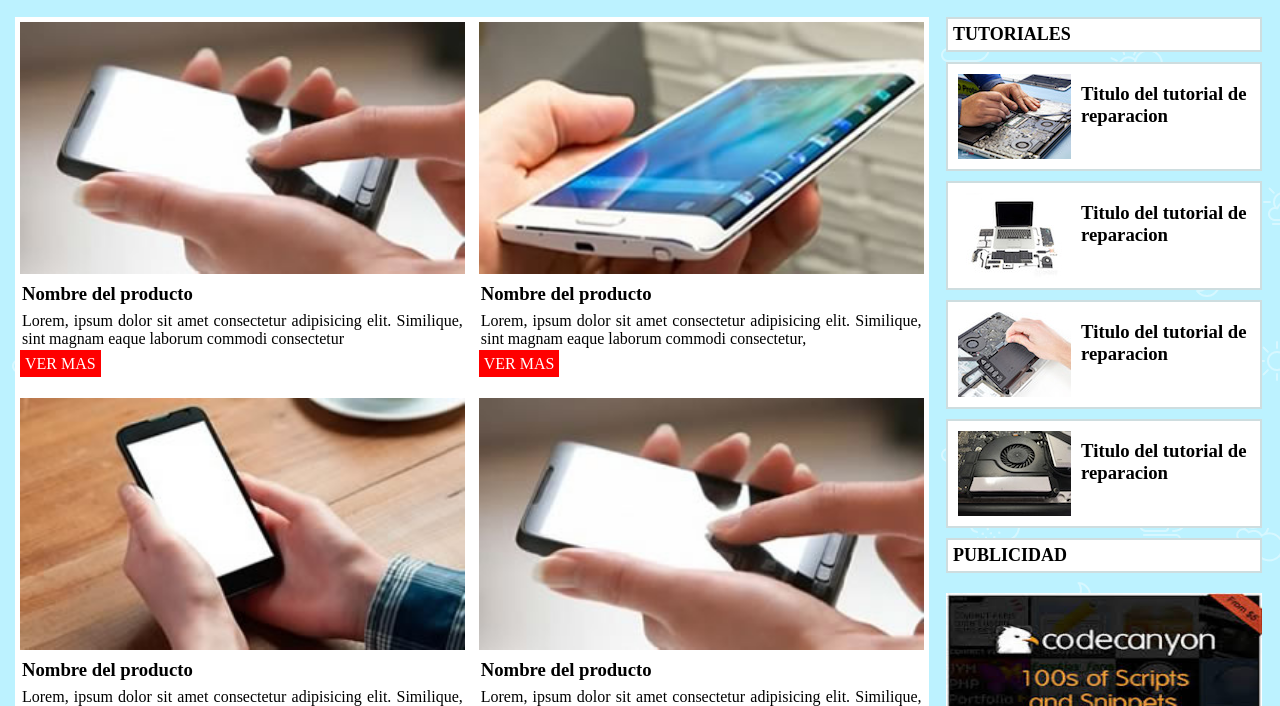
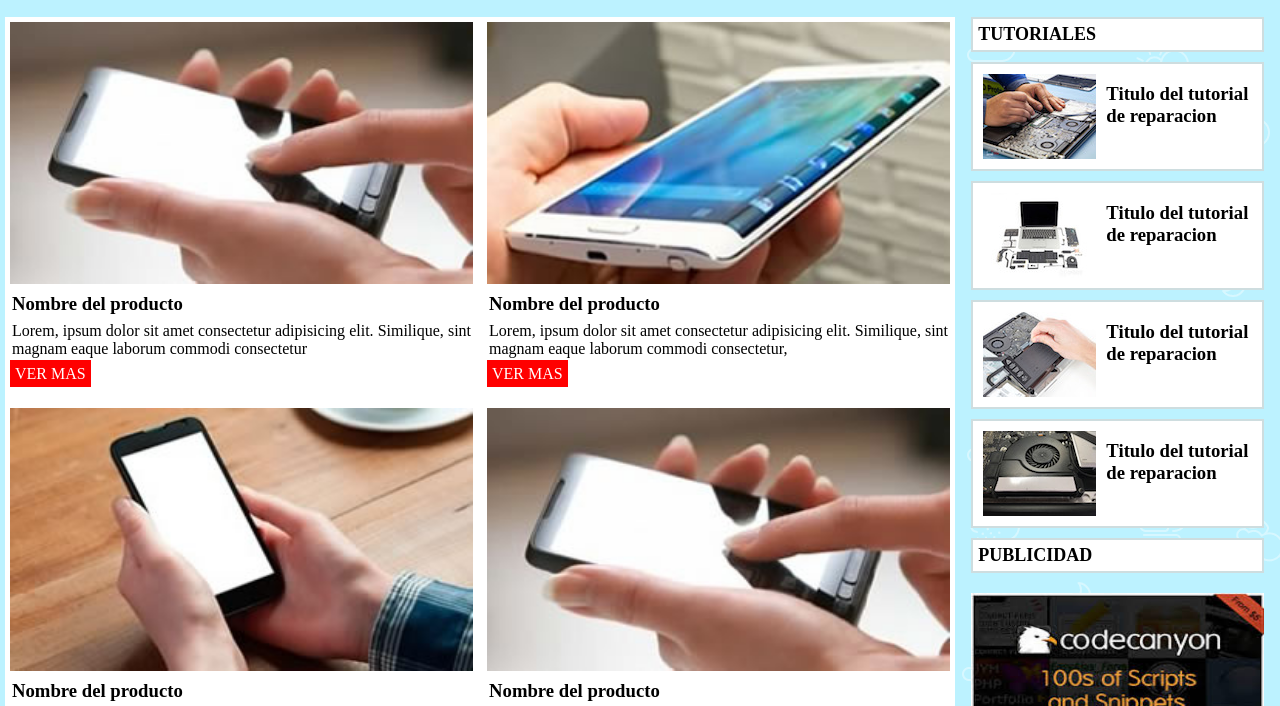
Before and after one commit to facundocaro1826/craftsy, a website: page views/home.html in a window 1280 px wide. Shown: the part 72-778 px from the top of the page. Drawn offline with Linux system fonts and the light colour scheme.

Commit message:
arregle resolucion de aside

```diff
--- a/public/css/home.css
+++ b/public/css/home.css
@@ -117,13 +117,12 @@ aside.publicidad article img{
 
 @media (min-width: 768px) {
     body{
-
 }
     main.home-main{
 
-width: 80%;
+width: 90%;
 
-margin-left: 15px;
+margin-left: 5px;
 
 margin-top: 20px;
 }
```
